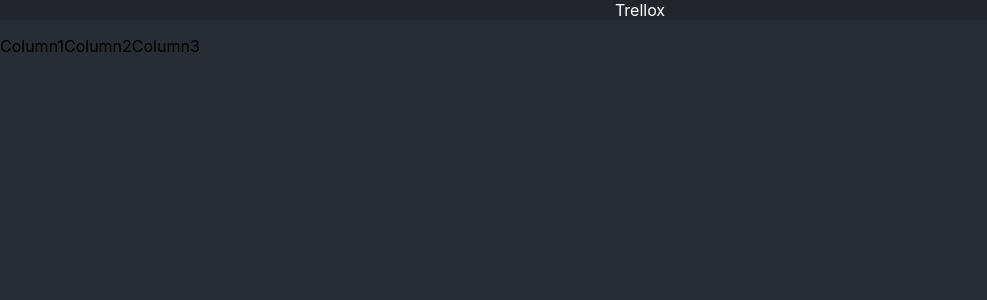
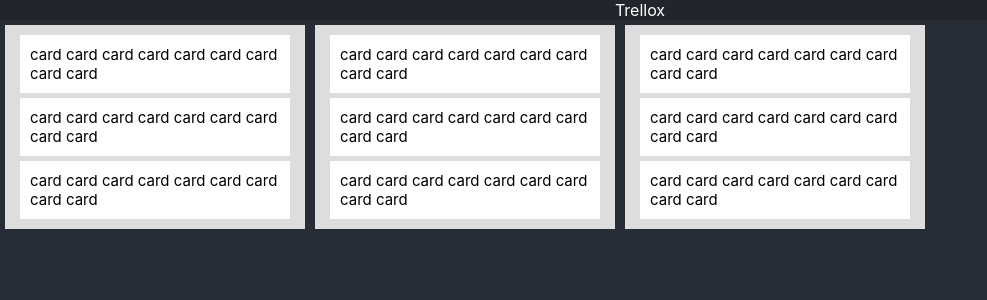
Before and after one commit to kayacihan/trellox, a React (Create React App) app: page / in a window 1280 px wide. Shown: the top 300 px of the page, without its empty margins (0-987 px from the left). Built offline with nearby package versions, Linux system fonts and the light colour scheme.

Commit message:
Card and column template added

```diff
--- a/src/App.css
+++ b/src/App.css
@@ -10,7 +10,28 @@
   text-align: center;
 }
 
+.App-body {
+  display: flex;
+  overflow-x: auto;
+}
 
 .Column {
-  display: flex;
+  background: #ddd;
+  width: 300px;
+  height: fit-content;
+  margin: 5px;
 }
+
+.Cards {
+  background: #ddd;
+  height: fit-content;
+  margin: 10px;
+}
+
+.Card {
+  background: #fff;
+  margin: 5px;
+  padding: 10px;
+  font-size: 15px;
+  min-height: 18px;
+}
--- a/src/App.js
+++ b/src/App.js
@@ -1,12 +1,16 @@
 import './App.css';
 import Column from "./components/Column";
-
 
 function App() {
   return (
     <div className="App">
       <div className="App-header">Trellox</div>
-      <Column />
+      <div className="App-body">
+        <Column />
+        <Column />
+        <Column />
+      </div>
+
     </div>
   );
 }
--- /dev/null
+++ b/src/components/Card.js
@@ -0,0 +1,13 @@
+import React, { Component } from "react";
+
+class Card extends Component {
+    render() {
+        return (
+            <div className="Card">
+                card card card card card card card card card
+            </div>
+        )
+    }
+}
+
+export default Card
--- /dev/null
+++ b/src/components/Cards.js
@@ -0,0 +1,16 @@
+import React, { Component } from "react";
+import Card from "./Card";
+
+class Cards extends Component {
+    render() {
+        return (
+            <div className="Cards">
+                <Card />
+                <Card />
+                <Card />
+            </div>
+        )
+    }
+}
+
+export default Cards
--- a/src/components/Column.js
+++ b/src/components/Column.js
@@ -1,12 +1,10 @@
 import React, { Component } from "react";
-
+import Cards from "./Cards";
 class Column extends Component {
     render() {
         return (
             <div className="Column">
-                <p> Column1  </p >
-                <p> Column2  </p >
-                <p> Column3  </p >
+                <Cards />
             </div>
         )
     }
```
